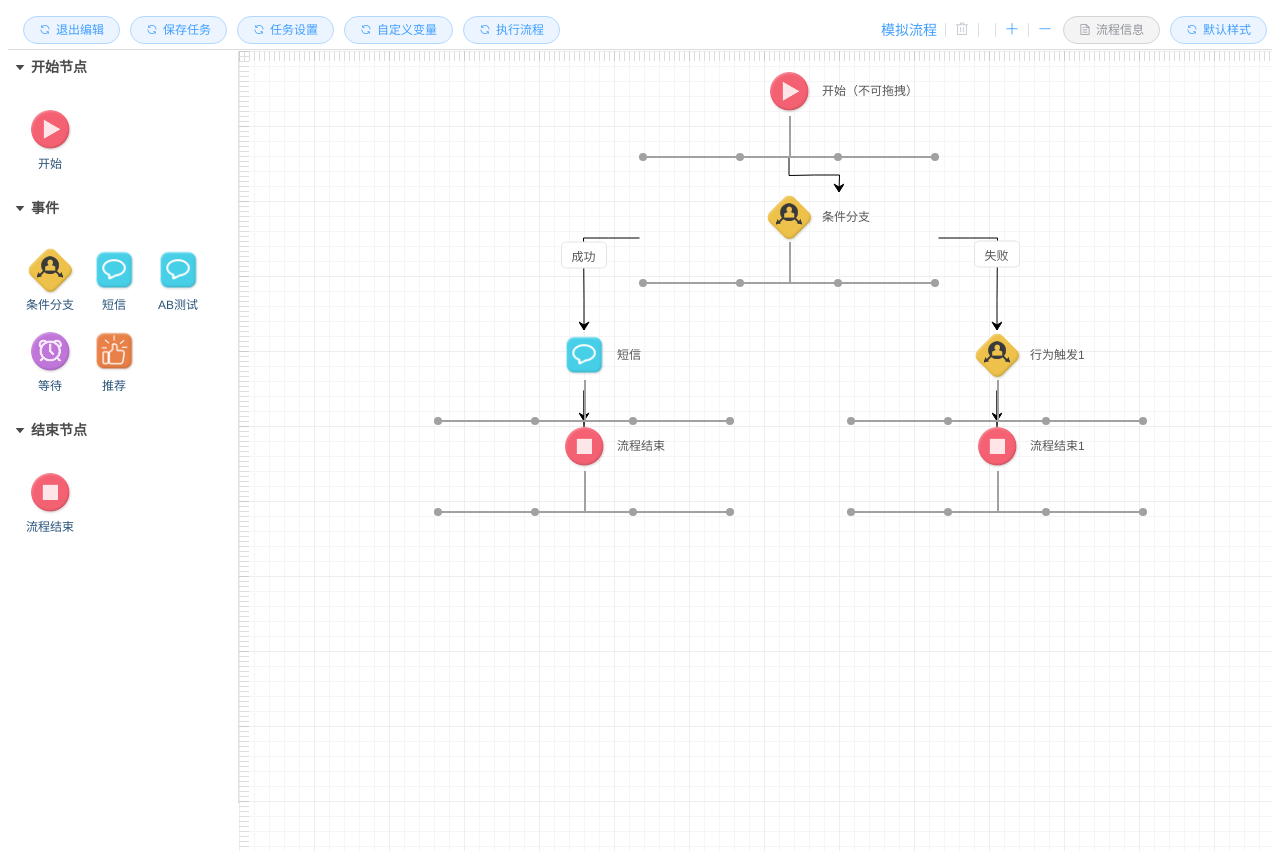
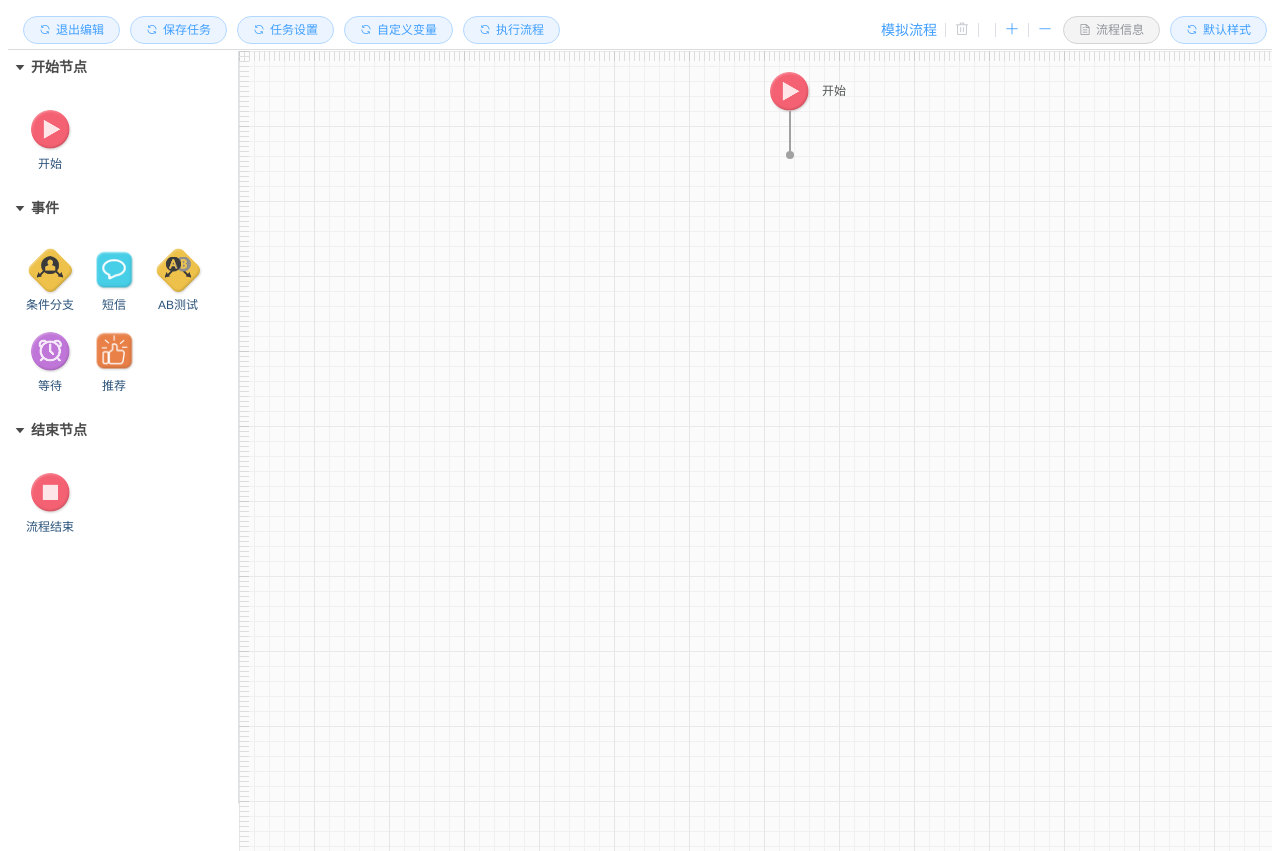
Before and after one commit to fun3c/Customer, a Vue app: page /Panel in a window 1280 px wide. Built offline with nearby package versions, Linux system fonts and the light colour scheme; sample sign-in values are in the browser's storage.

Commit message:
赵宇航10.15

```diff
--- a/src/components/ef/data_C.js
+++ b/src/components/ef/data_C.js
@@ -14,119 +14,18 @@ var dataC = {
     nodeList: [
         {
             id: '789ads8a97',
-            name: '开始（不可拖拽）',
+            name: '开始',
             type: 'start',
             left: '400px',
             img:"start",
             top: '15px',
             ico: 'el-icon-user-solid',
-            viewOnly: true
+            // viewOnly: true
         },
-        {
-            id:"2gtzwt26da" ,
-            name:"条件分支" ,
-            type:"condition" ,
-            left:"400px" ,
-            top:"141px" ,
-            img:"条件分支",
-            ico:"el-icon-cpu" ,
-            controlState:"success" ,
-            controlDescription:"" ,
-            controlCondition:"" ,
-            url:"" ,
-            createBy:"" ,
-            createTime:"" ,
-            controlVersion:""
-        },
-        {
-            id:"0p2iruyl8" ,
-            name:"短信" ,
-            type:"task" ,
-            left:"195px" ,
-            top:"279px" ,
-            img:"短信",
-            ico:"el-icon-guide" ,
-            controlState:"success" ,
-            controlDescription:"" ,
-            controlCondition:"" ,
-            url:"" ,
-            createBy:"" ,
-            createTime:"" ,
-            controlVersion:""
-        },{
-            id:"wjbtd44uqh" ,
-            name:"行为触发1" ,
-            type:"task" ,
-            left:"608px" ,
-            top:"279px" ,
-            ico:"el-icon-guide" ,
-            img:"条件分支",
-            controlState:"success" ,
-            controlDescription:"" ,
-            controlCondition:"" ,
-            url:"" ,
-            createBy:"" ,
-            createTime:"" ,
-            controlVersion:""
-        },{
-            id:"j382k5jn4h" ,
-            name:"流程结束" ,
-            type:"end" ,
-            left:"195px" ,
-            top:"370px" ,
-            img:"stop",
-            ico:"el-icon-switch-button" ,
-            controlState:"success" ,
-            controlDescription:"" ,
-            controlCondition:"" ,
-            url:"" ,
-            createBy:"" ,
-            createTime:"" ,
-            controlVersion:""
-        },{
-            id:"34klq0zv1f" ,
-            name:"流程结束1" ,
-            type:"end" ,
-            left:"608px" ,
-            top:"370px" ,
-            ico:"el-icon-switch-button" ,
-            img:"stop",
-            controlState:"success" ,
-            controlDescription:"" ,
-            controlCondition:"" ,
-            url:"" ,
-            createBy:"" ,
-            createTime:"" ,
-            controlVersion:""
-        }
+
     ],
     lineList: [
-        {
-            "from": "789ads8a97",
-            "to": "2gtzwt26da"
-        },
-        {
-            "from": "2gtzwt26da",
-            "to": "nodeC"
-        },
-        {
-            "from": "2gtzwt26da",
-            "to": "0p2iruyl8",
-            "label": "成功"
-        },
-        {
-            "from": "2gtzwt26da",
-            "to": "wjbtd44uqh",
-            "label": "失败"
-        },
-        {
-            "from": "0p2iruyl8",
-            "to": "j382k5jn4h"
-        },
-        {
-            "from": "wjbtd44uqh",
-            "to": "34klq0zv1f"
-        }
+
     ]
 }
 
--- a/src/components/ef/help.vue
+++ b/src/components/ef/help.vue
@@ -6,30 +6,7 @@
             customClass="flowHelp"
     >
         <el-tabs tab-position="left">
-            <el-tab-pane label="如何新增">
-                <el-divider content-position="left">如何新增</el-divider>
-                <div>按住鼠标拖拽左侧组件到中间画布中松开鼠标即可</div>
-            </el-tab-pane>
-            <el-tab-pane label="如何删除">
-                <el-divider content-position="left">页面删除</el-divider>
-                <div>
-                    鼠标点中需要删除的节点，点击左上角的删除图标
-                </div>
-                <el-divider content-position="left">通过代码删除</el-divider>
-                <pre>this.deleteNode(nodeId)</pre>
-            </el-tab-pane>
-            <el-tab-pane label="如何移动">
-                <el-divider content-position="left">如何移动</el-divider>
-                <div>鼠标移动到节点中，当鼠标变为可拖拽的图标时按下鼠标移动到新的位置松开鼠标</div>
-            </el-tab-pane>
-            <el-tab-pane label="如何连线">
-                <el-divider content-position="left">如何连线</el-divider>
-                <div>鼠标移动到节点中左侧的图标上，当鼠标变为+时按下鼠标移动到另一个节点中松开鼠标</div>
-            </el-tab-pane>
-            <el-tab-pane label="如何添加条件">
-                <el-divider content-position="left">如何添加条件</el-divider>
-                <div>点击画布中的连线，在页面右侧会出现一个表单，输入新的条件，点击【保存】</div>
-            </el-tab-pane>
+
             <el-tab-pane label="如何进行后端交互存储">
                 <el-divider content-position="left">如何进行后端交互存储</el-divider>
                 <!-- <div>参考: https://gitee.com/xiaoka2017/easy-flow-sdk</div> -->
--- a/src/components/ef/index.css
+++ b/src/components/ef/index.css
@@ -20,8 +20,8 @@
     position: relative;
     overflow: scroll;
     flex: 1;
-
-    background-image: linear-gradient(#eee 1px, transparent 0), linear-gradient(90deg, #eee 1px, transparent 0), linear-gradient(#f5f5f5 1px, transparent 0), linear-gradient(90deg, #f5f5f5 1px, transparent 0);
+    background-color: rgba(250, 250, 250, 0.7);
+    background-image: linear-gradient(rgb(233, 233, 233) 1px, transparent 0), linear-gradient(90deg, rgb(230, 230, 230) 1px, transparent 0), linear-gradient(#f1f0f0 1px, transparent 0), linear-gradient(90deg, #f1f0f0 1px, transparent 0);
     background-size: 75px 75px, 75px 75px, 15px 15px, 15px 15px;
 
 
@@ -129,7 +129,7 @@
     display: flex;
     flex-direction: column;
     /* border-bottom: #a1a1a1 solid 2px; */
-
+    height: 90px;
 }
 /* //头部容器 */
 .el-node-top{
@@ -146,15 +146,21 @@
     /* display: flex;
     justify-items: center;
     align-items: center; */
+    flex: 1;
+}
 
-}
 /*节点中间的竖线*/
-.ef-node-left {
+.ef-node-center {
 
     width: 2px;
     height: 40px;
     background-color: #a1a1a1;
     margin-left: 50%;
+    margin-top: -5px;
+    display: flex;
+    /* flex-direction: column; */
+    justify-content: end;
+    align-items: flex-end;
     /* border-radius: 4px 0 0 4px; */
 }
 /* 节点底部的线 */
@@ -165,12 +171,22 @@
     display: flex;
     justify-content: space-between;
     align-items: center;
+    margin-top: -0.5px;
+}
+.start-endpoint{
+    width: 8px;
+    height: 8px;
+    border-radius: 50%;
+    background-color:  #a1a1a1;
+    z-index: 10;
+    margin-left: 49%;
 }
 .endpoint{
     width: 8px;
     height: 8px;
     border-radius: 50%;
     background-color:  #a1a1a1;
+    z-index: 10;
 }
 .el-node-img:hover {
     /* 设置移动样式*/
--- a/src/components/ef/mixins.js
+++ b/src/components/ef/mixins.js
@@ -9,8 +9,8 @@ export const easyFlowMixin = {
                 Container: 'efContainer',
                 // 连线的样式，直线或者曲线等，可选值:  StateMachine、Flowchart，Bezier、Straight
                 // Connector: ['Bezier', {curviness: 100}],
-                // Connector: ['Straight', {stub: 20, gap: 1}],
-                Connector: ['Flowchart', {stub: 30, gap: 1, alwaysRespectStubs: false, midpoint: 0.5, cornerRadius: 10}],
+                Connector: ['Straight', {stub: 45, gap: 0}],
+                // Connector: ['Flowchart', {stub: 30, gap: 1, alwaysRespectStubs: false, midpoint: 0.5, cornerRadius: 10}],
                 // Connector: ['StateMachine', {margin: 5, curviness: 10, proximityLimit: 80}],
                 // 鼠标不能拖动删除线
                 ConnectionsDetachable: false,
@@ -98,7 +98,7 @@ export const easyFlowMixin = {
                 isSource: true,
                 isTarget: true,
                 // 动态锚点、提供了4个方向 Continuous、AutoDefault
-                anchor: 'Continuous',
+                anchor:['BottomCenter'],
                 // 设置连线上面的label样式
                 labelStyle: {
                     cssClass: 'flowLabel'
@@ -111,17 +111,36 @@ export const easyFlowMixin = {
             /**
              * 源点配置参数
              */
-            jsplumbSourceOptions: {
+            jsplumbSourceOptions: { //源节点配置
                 // 设置可以拖拽的类名，只要鼠标移动到该类名上的DOM，就可以拖拽连线
                 filter: '.flow-node-drag',
                 filterExclude: false,
-                anchor: 'Continuous',
+                // anchor: 'Continuous',
+                // Anchor: ["Right", "Left"],
+                anchor:[ 'BottomRight', 'BottomLeft'],
+
                 allowLoopback: false,
                 maxConnections: -1,
                 onMaxConnections: function (info, e) {
                     console.log(`超过了最大值连线: ${info.maxConnections}`)
                 }
             },
+
+            jsplumbStartSourceOptions: { //源节点配置
+                // 设置可以拖拽的类名，只要鼠标移动到该类名上的DOM，就可以拖拽连线
+                filter: '.flow-node-drag',
+                filterExclude: false,
+                // anchor: 'Continuous',
+                // Anchor: ["Right", "Left"],
+                anchor:[ 'BottomCenter'],
+
+                allowLoopback: false,
+                maxConnections: -1,
+                onMaxConnections: function (info, e) {
+                    console.log(`超过了最大值连线: ${info.maxConnections}`)
+                }
+            },
+
             // 参考 https://www.cnblogs.com/mq0036/p/7942139.html
             jsplumbSourceOptions2: {
                 // 设置可以拖拽的类名，只要鼠标移动到该类名上的DOM，就可以拖拽连线
@@ -129,7 +148,9 @@ export const easyFlowMixin = {
                 filterExclude: false,
                 // anchor: 'Continuous',
                 allowLoopback: false,
-                connector: ['Flowchart', {curviness: 50}],
+                connector: ['Flowchart', {curviness: 5}],
+
+
                 connectorStyle: {
                     // 线的颜色
                     stroke: 'red',
@@ -146,8 +167,9 @@ export const easyFlowMixin = {
                 // 设置可以拖拽的类名，只要鼠标移动到该类名上的DOM，就可以拖拽连线
                 filter: '.flow-node-drag',
                 filterExclude: false,
-                anchor: 'Continuous',
+                anchor:["Continuous",{faces:["top"]}],
                 allowLoopback: false,
+                MaxConnections: 1,
                 dropOptions: {hoverClass: 'ef-drop-hover'}
             }
         }
--- a/src/components/ef/node.vue
+++ b/src/components/ef/node.vue
@@ -2,7 +2,7 @@
   <div
     ref="node"
     :style="nodeContainerStyle"
-    @dbclick="clickNode"
+    @dblclick="clickNode"
     @mouseup="changeNodeSite"
     :class="nodeContainerClass"
   >
@@ -20,19 +20,25 @@
       {{ node.name }}
     </div>
     </div>
-   <div class="el-node-bottom">
+   <div v-if="node.type!=='end'" class="el-node-bottom">
  <!-- 最中间的那条竖线 -->
-    <div class="ef-node-left"></div>
+ <div>
+      <div class="ef-node-center">
+
+    </div>
+     <div v-if="isShowBottomLine!==true" class="flow-node-drag start-endpoint"></div>
+ </div>
     <!-- 最下边的横线 -->
-       <div class="ef-bottom-line flow-node-drag">
+       <div v-if="isShowBottomLine" class="ef-bottom-line ">
          <!-- 这里根据后端给的节点出口信息来渲染 -->
-            <div class="flow-node-drag endpoint" v-for="(item) in 4" :key="item" ></div>
+            <div class="flow-node-drag endpoint" v-for="(item) in 2" :key="item" ></div>
         </div>
    </div>
        <!-- <div class="ef-node-left-ico flow-node-drag">
             <i :class="nodeIcoClass"></i>
         </div> -->
     <!-- 节点名称 -->
+    <!-- 查看任务重现画布需要 -->
     <!-- 节点状态图标 -->
     <!-- <div class="ef-node-right-ico">
             <i class="el-icon-circle-check el-node-state-success" v-show="node.state === 'success'"></i>
@@ -63,6 +69,9 @@ export default {
         [this.node.type]: true,
       };
     },
+    clssss(){
+        console.log("gggggggggggggggggg")
+    },
         nodeClass() {
       return {
         //是否选中
@@ -73,6 +82,14 @@ export default {
             : false
       };
     },
+    //节点是否展示横线
+    isShowBottomLine(){
+     if( this.node.type!=="start"){
+       return true
+     }
+    },
+
+
     // 节点容器样式
     nodeContainerStyle() {
       return {
@@ -91,7 +108,8 @@ export default {
   methods: {
     // 点击节点
     clickNode() {
-      this.$emit("dbclick", this.node.id);
+      console.log(1111)
+      this.$emit("dblclick", this.node.id);
     },
     // 鼠标移动后抬起
     changeNodeSite() {
--- a/src/components/ef/node_menu.vue
+++ b/src/components/ef/node_menu.vue
@@ -28,13 +28,12 @@
         data() {
             return {
                 activeNames: '1',
-                // draggable配置参数参考 https://www.cnblogs.com/weixin186/p/10108679.html
+
                 draggableOptions: {
                     preventOnFilter: false,
                     sort: false,
                     disabled: false,
                     ghostClass: 'tt',
-                    // 不使用H5原生的配置
                     forceFallback: true,
                     // 拖拽的时候样式
                     // fallbackClass: 'flow-node-draggable'
@@ -57,7 +56,7 @@
                                 ico: 'el-icon-video-play',
                                  img:"start",
                                 // 自定义覆盖样式
-                                style: {}
+                                style: {},
                             },
                         ]
                     },
@@ -87,16 +86,16 @@
                             },
                             {
                                 id: '4',
-                                type: 'aaa',
+                                type: 'bbb',
                                 name: 'AB测试',
                                 ico: 'el-icon-cpu',
                                 img:"AB测试",
-                                img:"短信",
+                                img:"AB测试",
                                 // 自定义覆盖样式
                                 style: {}
                             },{
                                 id: '5',
-                                type: 'aaa',
+                                type: 'ccc',
                                 name: '等待',
                                 ico: 'el-icon-cpu',
                                 img:"wait",
@@ -105,7 +104,7 @@
                             },
                             {
                                 id: '6',
-                                type: 'aaa',
+                                type: 'ddd',
                                 name: '推荐',
                                 ico: 'el-icon-cpu',
                                 img:"推荐",
@@ -143,7 +142,6 @@
 
             if (this.isFirefox()) {
                 document.body.ondrop = function (event) {
-                    // 解决火狐浏览器无法获取鼠标拖拽结束的坐标问题
                     mousePosition.left = event.layerX
                     mousePosition.top = event.clientY - 50
                     event.preventDefault();
--- a/src/components/ef/panel.vue
+++ b/src/components/ef/panel.vue
@@ -116,10 +116,11 @@
             :id="node.id"
             :key="node.id"
             :node="node"
+            ref="flowNode"
             :activeElement="activeElement"
             @changeNodeSite="changeNodeSite"
             @nodeRightMenu="nodeRightMenu"
-            @dbclick="clickNode"
+            @dblclick="clickNode"
           >
           </flow-node>
         </template>
@@ -260,7 +261,6 @@ export default {
         this.jsPlumb.setSuspendDrawing(false, true);
         // 初始化节点
         this.loadEasyFlow();
-        // 单点击了连接线, https://www.cnblogs.com/ysx215/p/7615677.html
         this.jsPlumb.bind("click", (conn, originalEvent) => {
             this.isHideFrom(true);
           this.activeElement.type = "line";
@@ -312,7 +312,11 @@ export default {
             this.$message.error("不支持两个节点之间连线回环");
             return false;
           }
+
+
           this.$message.success("连接成功");
+           //连线成功后应该怎么做  删除连线节点
+          console.log(this.$refs.flowNode[0].showEndpoint())
           return true;
         });
 
@@ -330,18 +334,18 @@ export default {
         let node = this.data.nodeList[i];
         // 设置源点，可以拖出线连接其他节点
 
-        this.jsPlumb.makeSource(
-          node.id,
-          lodash.merge(this.jsplumbSourceOptions, {})
-        );
-        // // 设置目标点，其他源点拖出的线可以连接该节点
-        this.jsPlumb.makeTarget(node.id, this.jsplumbTargetOptions);
+        this.jsPlumb.makeSource(node.id,lodash.merge(this.jsplumbStartSourceOptions, {}));
+        // // 设置目标点，其他源点拖出的线可以连接该节点,开始节点不可链接
+        if(node.type!=="start"){
+          this.jsPlumb.makeTarget(node.id, this.jsplumbTargetOptions);
+        }
+
 
 
         if (!node.viewOnly) { //是否是不可移动元素
           this.jsPlumb.draggable(node.id, { //可拖动元素
             grid:[15,15],//网格设置
-             Anchors: [ 'TopCenter', 'Bottom','BottomRight', 'BottomLeft'],
+            //  Anchors: [ 'TopCenter', 'Bottom','BottomRight', 'BottomLeft'],
             // containment: "parent",
             stop: function(el) {
               // 拖拽节点结束后的对调
@@ -532,11 +536,12 @@ export default {
 
       this.data.nodeList.push(node);
       this.$nextTick(function() {
-        this.jsPlumb.makeSource(nodeId, this.jsplumbSourceOptions);
+
+        this.jsPlumb.makeSource(nodeId, this.jsplumbSourceOptions); //元节点配置
         this.jsPlumb.makeTarget(nodeId, this.jsplumbTargetOptions);
         this.jsPlumb.draggable(nodeId, {//可拖动元素
           containment: "parent",
-     grid:[15,15],
+          grid:[15,15],
           stop: function(el) {
             // 拖拽节点结束后的对调
             console.log("拖拽结束: ", el);
@@ -726,24 +731,7 @@ export default {
         })
       },
 
-    // // 下载数据
-    // downloadData() {
-    //     this.$confirm('确定要下载该流程数据吗？', '提示', {
-    //         confirmButtonText: '确定',
-    //         cancelButtonText: '取消',
-    //         type: 'warning',
-    //         closeOnClickModal: false
-    //     }).then(() => {
-    //         var datastr = "data:text/json;charset=utf-8," + encodeURIComponent(JSON.stringify(this.data, null, '\t'));
-    //         var downloadAnchorNode = document.createElement('a')
-    //         downloadAnchorNode.setAttribute("href", datastr);
-    //         downloadAnchorNode.setAttribute("download", 'data.json')
-    //         downloadAnchorNode.click();
-    //         downloadAnchorNode.remove();
-    //         this.$message.success("正在下载中,请稍后...")
-    //     }).catch(() => {
-    //     })
-    // },
+
     openHelp() {
       this.flowHelpVisible = true;
       this.$nextTick(function() {
```
Also changed, not shown: 1 other file (tests, documents, lock files or other folders).
